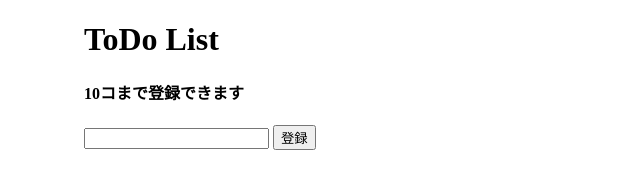
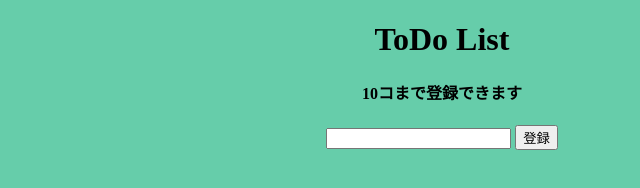
Before and after one commit to Takahashi-Haruya/sccp2021-ToDoList, a plain HTML site: page index.html in a window 1280 px wide. Shown: the whole page, without its empty margins (206-846 px from the left). Drawn offline with Linux system fonts and the light colour scheme.

Commit message:
Update sccp2021_todo.css

```diff
--- a/sccp2021_todo.css
+++ b/sccp2021_todo.css
@@ -1,5 +1,11 @@
 body{
-  width: 700px;
-  margin-right: auto;
-  margin-left: auto;
+  background: #66cdaa;
+  width: 100%;
+  text-align: center;
 }
+
+#wrap{
+  width: 960px;
+  margin: 0 auto;
+  text-align: left;
+}
```
